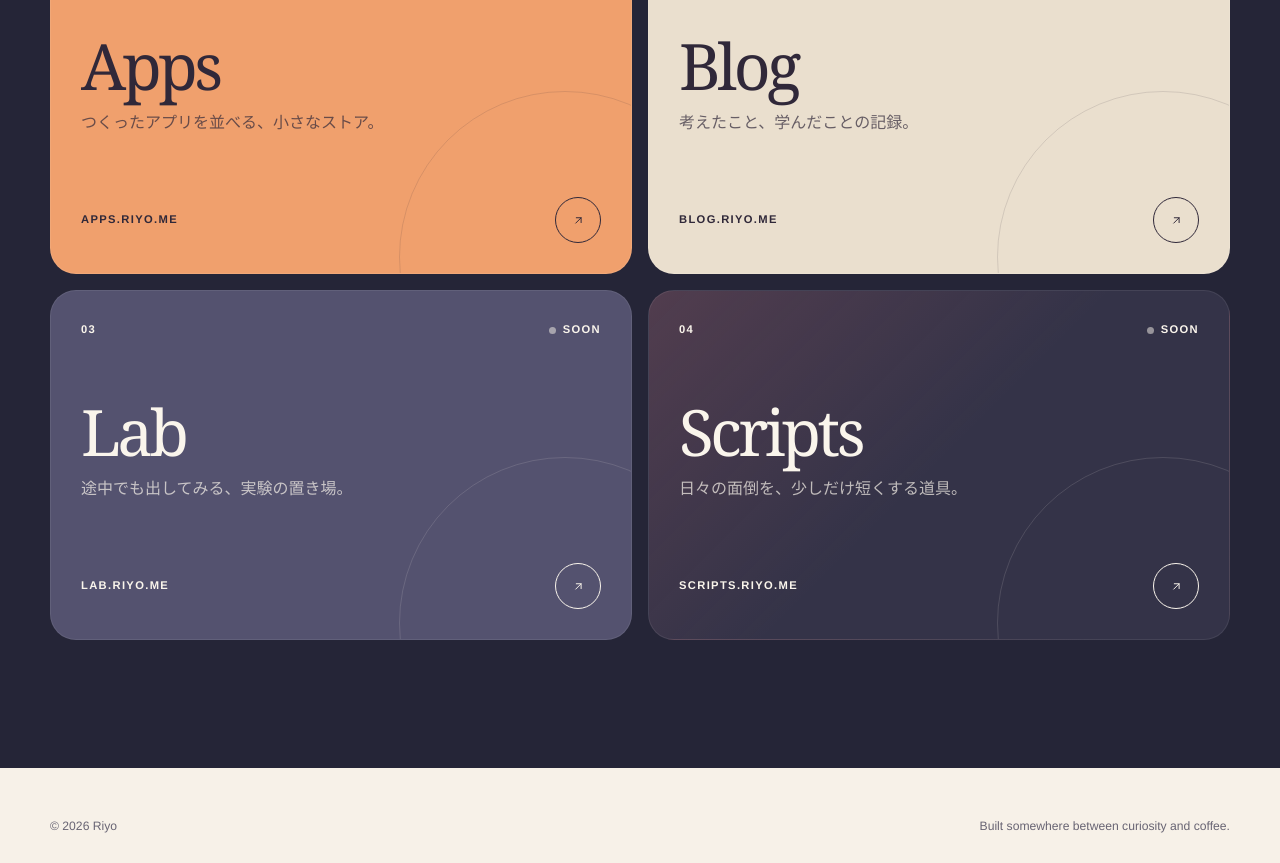
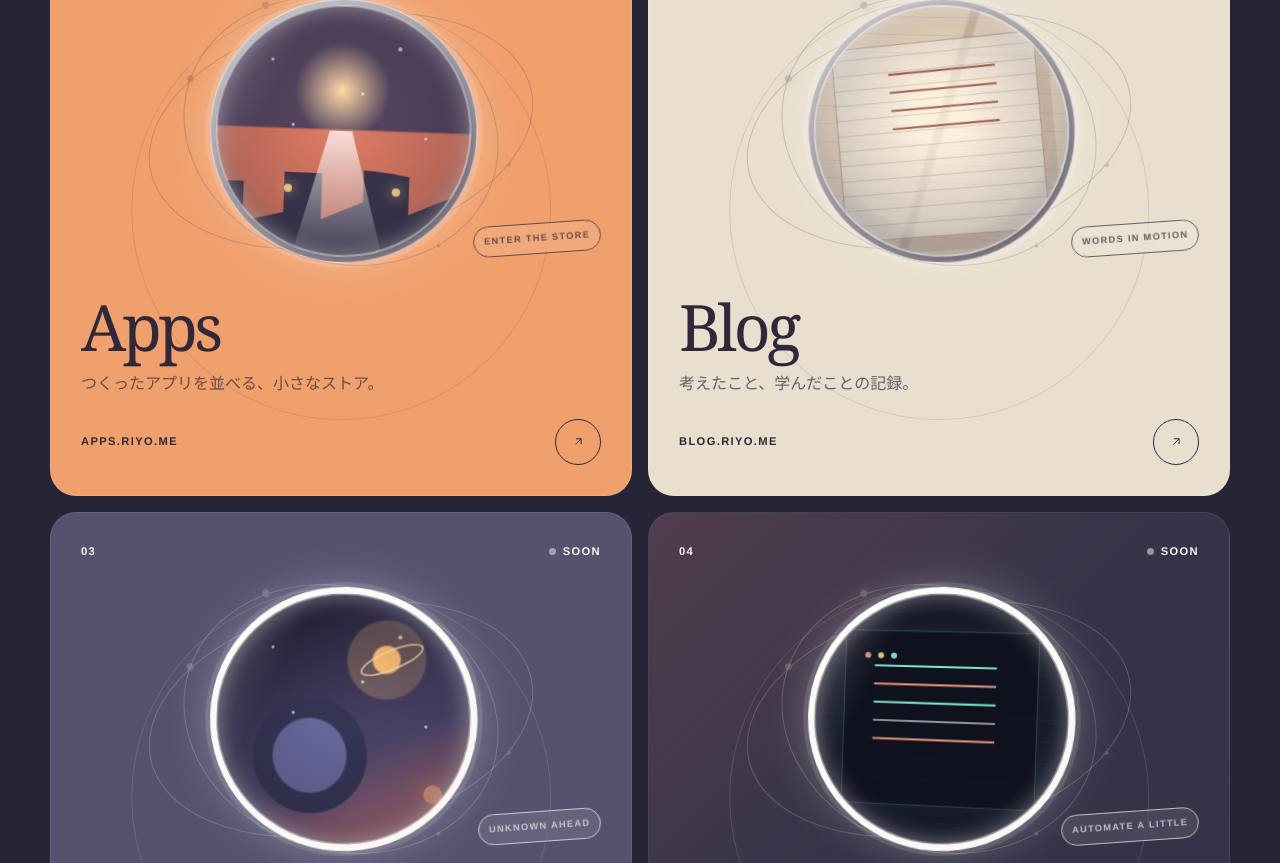
Before and after one commit to Riyoway/riyo.me, a Next.js app: page / in a window 1280 px wide. Shown: the part 1177-2040 px from the top of the page. Built offline with nearby package versions, Linux system fonts and the light colour scheme.

Commit message:
Turn place cards into animated portals

```diff
--- a/src/app/globals.css
+++ b/src/app/globals.css
@@ -351,14 +351,14 @@ h1 span {
 
 .place-card {
   position: relative;
-  display: flex;
-  min-height: 350px;
+  display: grid;
+  min-height: 560px;
   overflow: hidden;
   padding: 30px;
-  flex-direction: column;
-  justify-content: space-between;
+  grid-template-rows: auto minmax(270px, 1fr) auto auto;
   border: 1px solid rgba(255, 255, 255, 0.08);
   border-radius: 26px;
+  isolation: isolate;
   transition:
     transform 220ms ease,
     box-shadow 220ms ease,
@@ -367,15 +367,19 @@ h1 span {
 
 .place-card::after {
   position: absolute;
-  right: -100px;
-  bottom: -150px;
-  width: 330px;
-  height: 330px;
+  top: 50%;
+  left: 50%;
+  z-index: -2;
+  width: 72%;
+  aspect-ratio: 1;
   border: 1px solid currentColor;
   border-radius: 50%;
   content: "";
   opacity: 0.13;
-  transition: transform 300ms ease;
+  transform: translate(-50%, -50%);
+  transition:
+    opacity 300ms ease,
+    transform 400ms cubic-bezier(0.2, 0.8, 0.2, 1);
 }
 
 .place-card:hover {
@@ -386,7 +390,8 @@ h1 span {
 }
 
 .place-card:hover::after {
-  transform: scale(1.15);
+  opacity: 0.2;
+  transform: translate(-50%, -50%) scale(1.12);
 }
 
 .place-card.peach {
@@ -418,6 +423,355 @@ h1 span {
   display: flex;
   align-items: center;
   justify-content: space-between;
+}
+
+.portal-scene {
+  position: relative;
+  z-index: 1;
+  display: grid;
+  min-height: 300px;
+  margin: 8px 0 14px;
+  place-items: center;
+  perspective: 900px;
+}
+
+.portal-orbit,
+.portal-gate {
+  position: absolute;
+  border-radius: 50%;
+}
+
+.portal-orbit {
+  border: 1px solid currentColor;
+  opacity: 0.2;
+  transition:
+    opacity 300ms ease,
+    transform 500ms cubic-bezier(0.2, 0.8, 0.2, 1);
+}
+
+.portal-orbit::before,
+.portal-orbit::after {
+  position: absolute;
+  width: 7px;
+  height: 7px;
+  border-radius: 50%;
+  background: currentColor;
+  box-shadow: 0 0 14px currentColor;
+  content: "";
+}
+
+.portal-orbit::before {
+  top: 12%;
+  left: 14%;
+}
+
+.portal-orbit::after {
+  right: 9%;
+  bottom: 19%;
+  width: 4px;
+  height: 4px;
+}
+
+.portal-orbit-outer {
+  width: min(86%, 390px);
+  height: min(76%, 252px);
+  transform: rotate(-12deg);
+}
+
+.portal-orbit-inner {
+  width: min(72%, 320px);
+  height: min(88%, 282px);
+  transform: rotate(18deg);
+}
+
+.portal-gate {
+  display: block;
+  width: min(64%, 270px);
+  height: min(88%, 286px);
+  overflow: hidden;
+  padding: 8px;
+  border: 1px solid rgba(255, 255, 255, 0.68);
+  background:
+    linear-gradient(145deg, rgba(255, 255, 255, 0.72), rgba(255, 255, 255, 0.08)),
+    currentColor;
+  box-shadow:
+    0 0 0 5px rgba(255, 255, 255, 0.12),
+    0 0 42px rgba(255, 255, 255, 0.28),
+    inset 0 0 22px rgba(255, 255, 255, 0.48);
+  transform: rotateY(-8deg) rotateZ(2deg);
+  transition:
+    box-shadow 350ms ease,
+    transform 400ms cubic-bezier(0.2, 0.8, 0.2, 1);
+}
+
+.portal-gate::before {
+  position: absolute;
+  inset: 5px;
+  z-index: 3;
+  border: 2px solid rgba(255, 255, 255, 0.5);
+  border-radius: inherit;
+  box-shadow: inset 0 0 22px rgba(255, 255, 255, 0.42);
+  content: "";
+  pointer-events: none;
+}
+
+.portal-world {
+  position: relative;
+  display: block;
+  width: 100%;
+  height: 100%;
+  overflow: hidden;
+  border-radius: 50%;
+  background: #252537;
+  transform: scale(1.02);
+  transition: transform 500ms cubic-bezier(0.2, 0.8, 0.2, 1);
+}
+
+.portal-world::before {
+  position: absolute;
+  inset: 0;
+  z-index: 2;
+  background:
+    radial-gradient(circle at 50% 44%, transparent 15%, rgba(25, 22, 40, 0.18) 60%, rgba(20, 18, 35, 0.76) 100%),
+    linear-gradient(115deg, rgba(255, 255, 255, 0.24), transparent 27%);
+  content: "";
+}
+
+.world-stars {
+  position: absolute;
+  inset: 0;
+  background-image:
+    radial-gradient(circle at 22% 22%, white 0 1px, transparent 2px),
+    radial-gradient(circle at 72% 17%, white 0 1.5px, transparent 2.5px),
+    radial-gradient(circle at 58% 35%, white 0 1px, transparent 2px),
+    radial-gradient(circle at 31% 48%, white 0 1px, transparent 2px),
+    radial-gradient(circle at 83% 52%, white 0 1px, transparent 2px);
+  opacity: 0.65;
+}
+
+.world-horizon {
+  position: absolute;
+  right: -18%;
+  bottom: -19%;
+  left: -18%;
+  height: 54%;
+  border-radius: 50% 50% 0 0;
+  background: rgba(20, 18, 35, 0.52);
+}
+
+.world-object {
+  position: absolute;
+  z-index: 1;
+  display: block;
+}
+
+.world-path {
+  position: absolute;
+  z-index: 1;
+  bottom: -8%;
+  left: 50%;
+  width: 40%;
+  height: 58%;
+  background: linear-gradient(to top, rgba(255, 255, 255, 0.02), rgba(255, 255, 255, 0.72));
+  clip-path: polygon(39% 0, 61% 0, 100% 100%, 0 100%);
+  transform: translateX(-50%);
+}
+
+.apps-world {
+  background:
+    radial-gradient(circle at 50% 34%, #ffd8a5, transparent 23%),
+    linear-gradient(#55445f 0 49%, #d97862 50% 100%);
+}
+
+.apps-world .world-horizon {
+  background: #3c354e;
+  clip-path: polygon(0 48%, 12% 40%, 12% 12%, 22% 12%, 22% 42%, 34% 34%, 34% 4%, 45% 4%, 45% 38%, 57% 24%, 57% 0, 70% 0, 70% 32%, 82% 18%, 82% 42%, 100% 34%, 100% 100%, 0 100%);
+}
+
+.apps-world .world-object-one,
+.apps-world .world-object-two {
+  bottom: 25%;
+  width: 8px;
+  height: 8px;
+  border-radius: 50%;
+  background: #ffd690;
+  box-shadow: 0 0 12px #ffd690;
+}
+
+.apps-world .world-object-one {
+  left: 28%;
+}
+
+.apps-world .world-object-two {
+  right: 26%;
+}
+
+.blog-world {
+  background:
+    linear-gradient(105deg, transparent 48%, rgba(120, 77, 62, 0.2) 49% 51%, transparent 52%),
+    repeating-linear-gradient(0deg, rgba(103, 70, 58, 0.1) 0 1px, transparent 1px 18px),
+    #f4dfc5;
+}
+
+.blog-world .world-stars {
+  display: none;
+}
+
+.blog-world .world-horizon {
+  right: 10%;
+  bottom: 8%;
+  left: 10%;
+  height: 78%;
+  border: 1px solid rgba(91, 60, 51, 0.35);
+  border-radius: 4px;
+  background:
+    repeating-linear-gradient(0deg, transparent 0 14px, rgba(91, 60, 51, 0.2) 14px 15px),
+    rgba(255, 248, 235, 0.64);
+  box-shadow: 12px 14px 0 rgba(91, 60, 51, 0.12);
+  transform: rotate(-7deg);
+}
+
+.blog-world .world-object-one {
+  top: 25%;
+  left: 29%;
+  width: 42%;
+  height: 2px;
+  background: #a86554;
+  box-shadow: 0 18px 0 #a86554, 0 36px 0 #a86554, 0 54px 0 #a86554;
+  transform: rotate(-7deg);
+}
+
+.blog-world .world-object-two,
+.blog-world .world-path {
+  display: none;
+}
+
+.lab-world {
+  background:
+    radial-gradient(circle at 67% 26%, #ffbe74 0 5%, rgba(255, 190, 116, 0.25) 6% 15%, transparent 16%),
+    radial-gradient(circle at 38% 65%, #67669a 0 16%, #343453 17% 25%, transparent 26%),
+    linear-gradient(155deg, #171829, #4e456b 62%, #d57a72);
+}
+
+.lab-world .world-horizon {
+  display: none;
+}
+
+.lab-world .world-object-one {
+  top: 22%;
+  right: 18%;
+  width: 26%;
+  height: 8%;
+  border: 2px solid rgba(255, 222, 176, 0.72);
+  border-radius: 50%;
+  transform: rotate(-24deg);
+}
+
+.lab-world .world-object-two {
+  right: 10%;
+  bottom: 18%;
+  width: 18px;
+  height: 18px;
+  border-radius: 50%;
+  background: #e59677;
+  box-shadow: 0 0 22px rgba(229, 150, 119, 0.72);
+}
+
+.lab-world .world-path {
+  display: none;
+}
+
+.scripts-world {
+  background:
+    linear-gradient(rgba(20, 22, 38, 0.78), rgba(20, 22, 38, 0.78)),
+    repeating-linear-gradient(0deg, transparent 0 20px, rgba(126, 236, 208, 0.15) 20px 21px),
+    #171a2c;
+}
+
+.scripts-world .world-stars {
+  display: none;
+}
+
+.scripts-world .world-horizon {
+  top: 15%;
+  right: 12%;
+  bottom: auto;
+  left: 12%;
+  height: 70%;
+  border: 1px solid rgba(126, 236, 208, 0.28);
+  border-radius: 8px;
+  background: rgba(12, 14, 26, 0.6);
+  box-shadow: 0 0 25px rgba(126, 236, 208, 0.08);
+}
+
+.scripts-world .world-object-one {
+  top: 29%;
+  left: 24%;
+  width: 48%;
+  height: 2px;
+  background: #7eecd0;
+  box-shadow:
+    0 18px 0 #ef9b7e,
+    0 36px 0 #7eecd0,
+    0 54px 0 rgba(255, 255, 255, 0.55),
+    0 72px 0 #ef9b7e;
+}
+
+.scripts-world .world-object-two {
+  top: 24%;
+  left: 20%;
+  width: 6px;
+  height: 6px;
+  border-radius: 50%;
+  background: #ef9b7e;
+  box-shadow: 13px 0 0 #f1d37f, 26px 0 0 #7eecd0;
+}
+
+.scripts-world .world-path {
+  display: none;
+}
+
+.portal-signal {
+  position: absolute;
+  right: 0;
+  bottom: 9%;
+  padding: 7px 10px;
+  border: 1px solid currentColor;
+  border-radius: 99px;
+  background: rgba(255, 255, 255, 0.13);
+  font-size: 0.58rem;
+  font-weight: 850;
+  letter-spacing: 0.14em;
+  opacity: 0.72;
+  text-transform: uppercase;
+  backdrop-filter: blur(8px);
+  transform: rotate(-4deg);
+}
+
+.place-card:hover .portal-gate,
+.place-card:focus-visible .portal-gate {
+  box-shadow:
+    0 0 0 7px rgba(255, 255, 255, 0.16),
+    0 0 66px rgba(255, 255, 255, 0.52),
+    inset 0 0 30px rgba(255, 255, 255, 0.64);
+  transform: rotateY(0) rotateZ(0) scale(1.055);
+}
+
+.place-card:hover .portal-world,
+.place-card:focus-visible .portal-world {
+  transform: scale(1.13);
+}
+
+.place-card:hover .portal-orbit-outer,
+.place-card:focus-visible .portal-orbit-outer {
+  opacity: 0.42;
+  transform: rotate(9deg) scale(1.04);
+}
+
+.place-card:hover .portal-orbit-inner,
+.place-card:focus-visible .portal-orbit-inner {
+  opacity: 0.36;
+  transform: rotate(-9deg) scale(1.05);
 }
 
 .card-number,
@@ -453,6 +807,7 @@ h1 span {
   position: relative;
   z-index: 1;
   max-width: 24rem;
+  margin-bottom: 22px;
 }
 
 .card-body h3 {
@@ -590,8 +945,16 @@ a:focus-visible {
   }
 
   .place-card {
-    min-height: 320px;
+    min-height: 540px;
     padding: 24px;
+  }
+
+  .portal-scene {
+    min-height: 280px;
+  }
+
+  .portal-signal {
+    right: -4px;
   }
 
   footer {
--- a/src/app/page.tsx
+++ b/src/app/page.tsx
@@ -24,6 +24,8 @@ const places = [
     description: "つくったアプリを並べる、小さなストア。",
     href: "https://apps.riyo.me",
     tone: "peach",
+    world: "apps-world",
+    signal: "ENTER THE STORE",
     status: "OPEN",
   },
   {
@@ -33,6 +35,8 @@ const places = [
     description: "考えたこと、学んだことの記録。",
     href: "https://blog.riyo.me",
     tone: "cream",
+    world: "blog-world",
+    signal: "WORDS IN MOTION",
     status: "SOON",
   },
   {
@@ -42,6 +46,8 @@ const places = [
     description: "途中でも出してみる、実験の置き場。",
     href: "https://lab.riyo.me",
     tone: "violet",
+    world: "lab-world",
+    signal: "UNKNOWN AHEAD",
     status: "SOON",
   },
   {
@@ -51,6 +57,8 @@ const places = [
     description: "日々の面倒を、少しだけ短くする道具。",
     href: "https://scripts.riyo.me",
     tone: "navy",
+    world: "scripts-world",
+    signal: "AUTOMATE A LITTLE",
     status: "SOON",
   },
 ];
@@ -147,6 +155,22 @@ export default function Home() {
                     {place.status}
                   </span>
                 </div>
+
+                <div className="portal-scene" aria-hidden="true">
+                  <span className="portal-orbit portal-orbit-outer" />
+                  <span className="portal-orbit portal-orbit-inner" />
+                  <span className="portal-gate">
+                    <span className={`portal-world ${place.world}`}>
+                      <span className="world-stars" />
+                      <span className="world-horizon" />
+                      <span className="world-object world-object-one" />
+                      <span className="world-object world-object-two" />
+                      <span className="world-path" />
+                    </span>
+                  </span>
+                  <span className="portal-signal">{place.signal}</span>
+                </div>
+
                 <div className="card-body">
                   <h3>{place.name}</h3>
                   <p>{place.description}</p>
```
